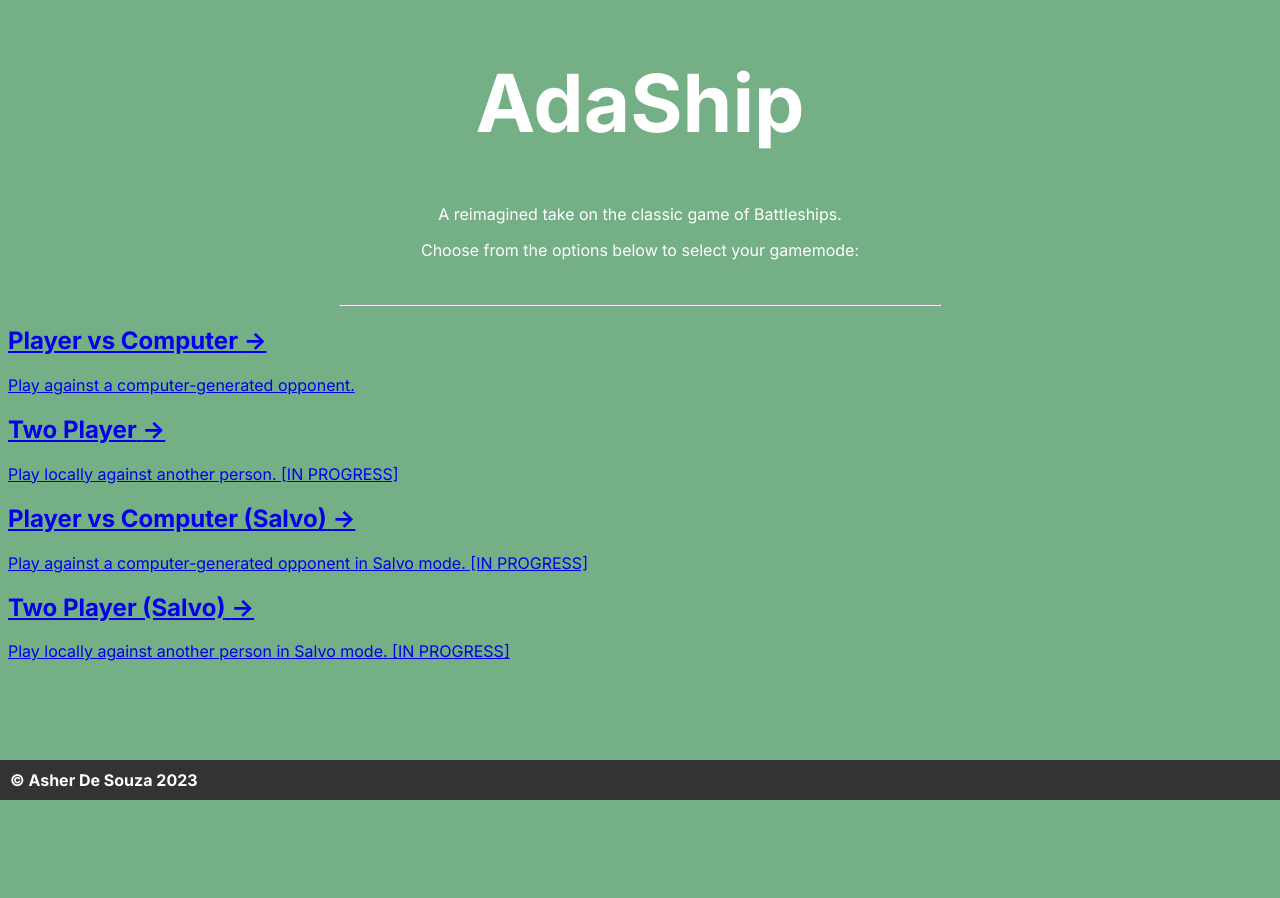
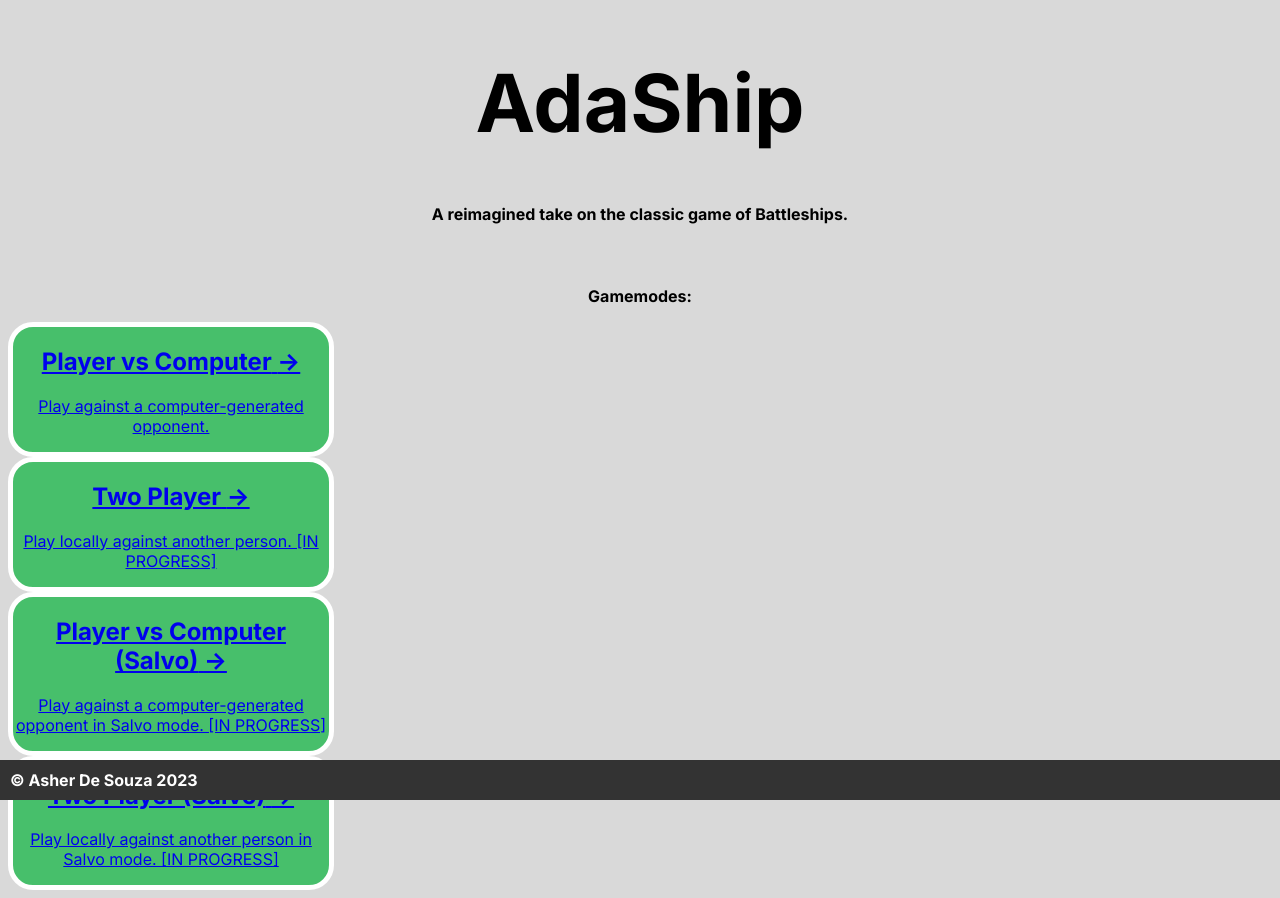
Before and after one commit to asherddesouza/AdaShip, a Next.js app in the folder ada-ship/: page / in a window 1280 px wide. Before the commit the page ends 800 px from the top, so only its background shows below. Built offline with nearby package versions, Linux system fonts and the light colour scheme.

Commit message:
minor css styling changes

```diff
--- a/ada-ship/src/app/globals.css
+++ b/ada-ship/src/app/globals.css
@@ -10,27 +10,57 @@ footer {
 }
 
 body {
-  background-color: rgb(117, 175, 134);
+  background-color: #D9D9D9;
+}
+
+.page-divider {
+  background-color: #ffffff;
 }
 
 h1 {
   text-align: center;
-  color: white;
+  color: rgb(0, 0, 0);
   font-size: 5rem;
   user-select: none
 }
 
 .description {
   text-align: center;
-  color: white;
-  user-select: none
+  color: rgb(0, 0, 0);
+  user-select: none;
+  font-weight: bold
 }
 
 hr {
   width: 600px;
+  border-style: solid;
+  border-color: #D9D9D9;
 }
 
 .game-selector {
-  border-color: white 100px;
-  border-style:groove
+  border-color: white;
+  background-color: rgb(71, 191, 107);;
+  border-style:solid;
+  border-width: 5px;
+  width: 25%;
+  text-align: center;
+  border-radius: 25px;
 }
+
+.game-selector:link {
+  color: white;
+  text-decoration: none;
+}
+
+.game-selector:visited {
+  color: white;
+  text-decoration: none;
+}
+
+.game-selector:hover {
+  text-decoration: underline;
+}
+
+.game-selector:active {
+  text-decoration: underline;
+}
--- a/ada-ship/src/app/oneplayer/page.js
+++ b/ada-ship/src/app/oneplayer/page.js
@@ -57,6 +57,7 @@ export default async function Play({ searchParams }) {
 
   );
 
+  // make it so that the design of the main page is similar to the portfolio page
   //create a grid in HTML/CSS to mirror what is created within the code
   //create a default array type then create two arrays from that, one target and one shipboard
 }
--- a/ada-ship/src/app/page.js
+++ b/ada-ship/src/app/page.js
@@ -11,11 +11,12 @@ export default function Home() {
       </div>
 
       <p className='description'>A reimagined take on the classic game of Battleships.</p>
-      <p className='description'>Choose from the options below to select your gamemode:</p>
       <br></br>
       <hr></hr>
+      <p className='description'>Gamemodes:</p>
 
       <div>
+      <div className='game-selector'>
         <Link
           href={{
             pathname: "/oneplayer",
@@ -32,7 +33,9 @@ export default function Home() {
             Play against a computer-generated opponent.
           </p>
         </Link>
+      </div>
 
+      <div className='game-selector'>
         <Link
           href={{
             pathname: "/twoplayer",
@@ -49,7 +52,9 @@ export default function Home() {
             Play locally against another person. [IN PROGRESS]
           </p>
         </Link>
+      </div>
 
+      <div className='game-selector'>
         <Link
           href={{
             pathname: "/oneplayer",
@@ -65,7 +70,9 @@ export default function Home() {
             Play against a computer-generated opponent in Salvo mode. [IN PROGRESS]
           </p>
         </Link>
+      </div>
 
+      <div className='game-selector'>
         <Link
           href={{
             pathname: "/twoplayer",
@@ -82,6 +89,7 @@ export default function Home() {
             Play locally against another person in Salvo mode. [IN PROGRESS]
           </p>
         </Link>
+      </div>
 
         <footer>© Asher De Souza 2023</footer>
       </div>
```
